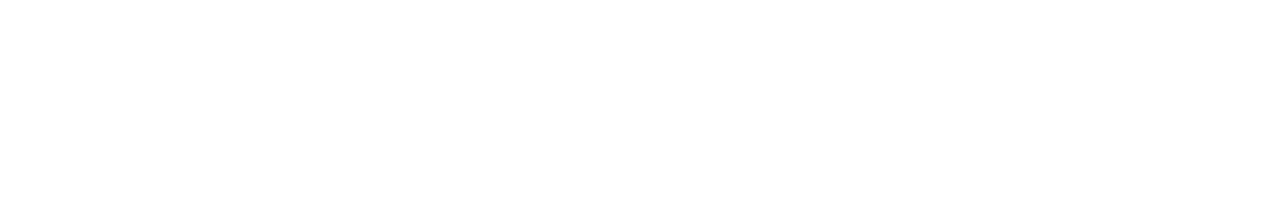
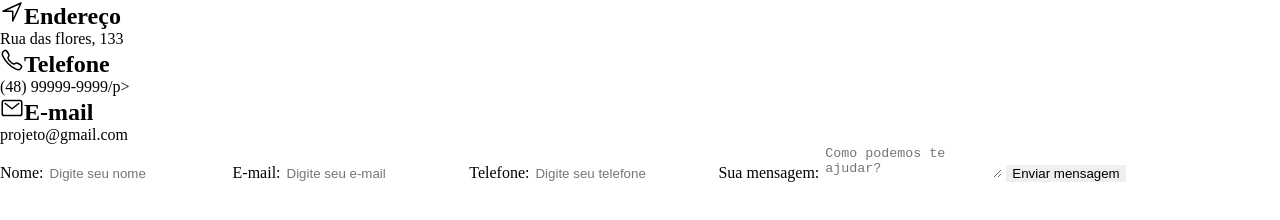
Before and after one commit to MoisesSS1/pagina_contatos_responsivo, a plain HTML site: page index.html in a window 1280 px wide. Drawn offline with nearby package versions, Linux system fonts and the light colour scheme.

Commit message:
Finalizando html

```diff
--- a/css/styles.css
+++ b/css/styles.css
@@ -1,3 +1,5 @@
-h1{
-    color: red;
+*{
+    margin: 0;
+    border: 0;
+    box-sizing: border-box;
 }
--- a/index.html
+++ b/index.html
@@ -8,7 +8,43 @@
     <link rel="stylesheet" href="css/styles.css">
 </head>
 <body>
+    <div id="main-container">
 
+        <!-- Informações de endereço -->
+        <div id="adress-container">
+            <!-- Div para deixar a foto mis escura, com opacidade -->
+            <div class="fade"></div>
+            <div id="adress-content">
+                <h2><ion-icon name="navigate-outline"></ion-icon>Endereço</h2>
+                <p>Rua das flores, 133</p>
+
+                <h2><ion-icon name="call-outline"></ion-icon>Telefone</h2>
+                <p>(48) 99999-9999/p>
+
+                <h2><ion-icon name="mail-outline"></ion-icon>E-mail</h2>
+                <p>projeto@gmail.com</p>
+            </div>
+        </div>
+
+        <!-- Formulário para contato -->
+        <div id="form-container">
+            <form id="contato-form">
+                <label for="name">Nome: </label>
+                <input type="text" name="name" placeholder="Digite seu nome">
+
+                <label for="email">E-mail: </label>
+                <input type="email" name="email" placeholder="Digite seu e-mail">
+
+                <label for="fone">Telefone: </label>
+                <input type="text" name="fone" placeholder="Digite seu telefone">
+
+                <label for="msg">Sua mensagem: </label>
+                <textarea name="msg" placeholder="Como podemos te ajudar?"></textarea>
+
+                <input type="submit" value="Enviar mensagem">
+            </form>
+        </div>
+    </div>
 
 
     <script type="module" src="https://unpkg.com/ionicons@5.5.2/dist/ionicons/ionicons.esm.js"></script>
```
